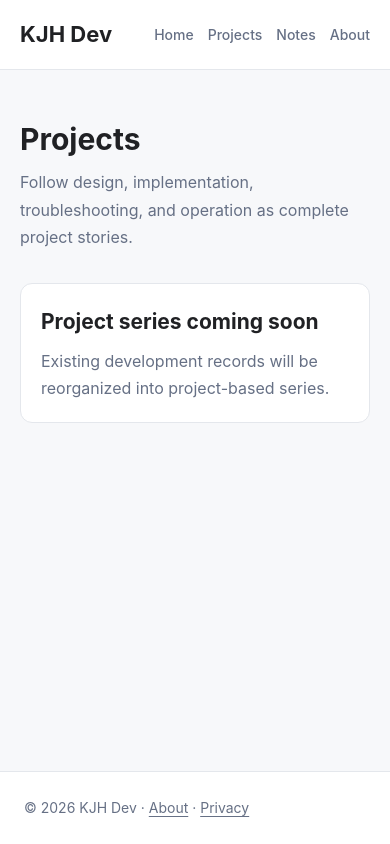
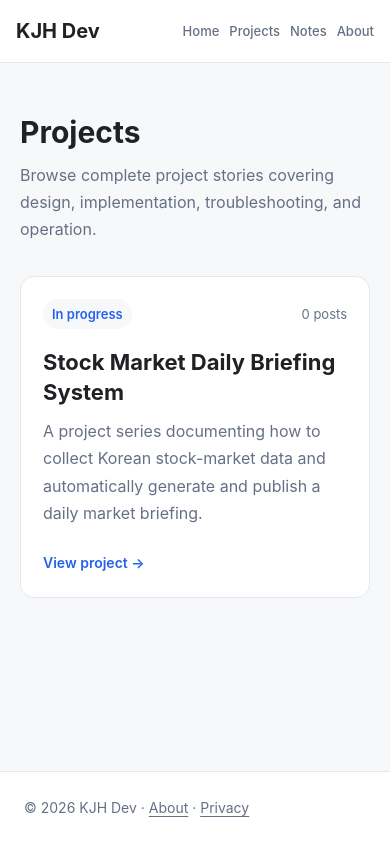
Before and after one commit to kjhdev/kjhdev.github.io, an Astro site: page /en/projects/ in a window 390 px wide. Built offline with nearby package versions, Linux system fonts and the light colour scheme; Astro itself is replaced by a stand-in of ours.

Commit message:
프로젝트 카드 및 상세 페이지 구조 추가

```diff
--- a/src/content.config.ts
+++ b/src/content.config.ts
@@ -18,7 +18,7 @@ const blog = defineCollection({
     updatedDate: z.coerce.date().optional(),
 
     // 기존 글은 별도 수정 없이 개발노트로 분류한다.
-    // 프로젝트 글은 postType: project 와 project 값을 함께 지정한다.
+    // 프로젝트 글은 postType: project, project: 프로젝트 ID를 지정한다.
     postType: z.enum(['project', 'note']).default('note'),
     project: z.string().trim().min(1).optional(),
     seriesOrder: z.coerce.number().int().positive().optional(),
--- /dev/null
+++ b/src/data/projects.ts
@@ -0,0 +1,32 @@
+export type ProjectLang = 'ko' | 'en';
+
+type LocalizedText = Record<ProjectLang, string>;
+
+export interface ProjectDefinition {
+  id: string;
+  title: LocalizedText;
+  description: LocalizedText;
+  status: LocalizedText;
+}
+
+export const projects: ProjectDefinition[] = [
+  {
+    id: 'stock-market-daily-briefing',
+    title: {
+      ko: '주식시장 데일리 브리핑 시스템',
+      en: 'Stock Market Daily Briefing System',
+    },
+    description: {
+      ko: '국내 주식시장 데이터를 수집하고 정리해 매일 브리핑을 자동으로 생성·배포하는 시스템을 만드는 과정을 기록합니다.',
+      en: 'A project series documenting how to collect Korean stock-market data and automatically generate and publish a daily market briefing.',
+    },
+    status: {
+      ko: '진행 중',
+      en: 'In progress',
+    },
+  },
+];
+
+export function getProjectById(id: string) {
+  return projects.find((project) => project.id === id);
+}
--- a/src/pages/[lang]/projects/index.astro
+++ b/src/pages/[lang]/projects/index.astro
@@ -1,6 +1,7 @@
 ---
 import { getCollection } from 'astro:content';
 import BaseLayout from '../../../layouts/BaseLayout.astro';
+import { projects as projectDefinitions } from '../../../data/projects';
 
 export function getStaticPaths() {
   return [
@@ -23,27 +24,10 @@ const projectPosts = (await getCollection('blog'))
       post.data.postType === 'project'
   );
 
-const projectMap = new Map<string, typeof projectPosts>();
-
-for (const post of projectPosts) {
-  const projectName = post.data.project ?? (lang === 'ko' ? '기타 프로젝트' : 'Other Projects');
-  const items = projectMap.get(projectName) ?? [];
-  items.push(post);
-  projectMap.set(projectName, items);
-}
-
-const projects = Array.from(projectMap.entries())
-  .map(([name, posts]) => ({
-    name,
-    posts: posts.sort((a, b) => {
-      const orderA = a.data.seriesOrder ?? Number.MAX_SAFE_INTEGER;
-      const orderB = b.data.seriesOrder ?? Number.MAX_SAFE_INTEGER;
-
-      if (orderA !== orderB) return orderA - orderB;
-      return a.data.pubDate.getTime() - b.data.pubDate.getTime();
-    }),
-  }))
-  .sort((a, b) => a.name.localeCompare(b.name));
+const projects = projectDefinitions.map((project) => ({
+  ...project,
+  postCount: projectPosts.filter((post) => post.data.project === project.id).length,
+}));
 ---
 
 <BaseLayout
@@ -60,49 +44,28 @@ const projects = Array.from(projectMap.entries())
       <h1>{lang === 'ko' ? '프로젝트' : 'Projects'}</h1>
       <p>
         {lang === 'ko'
-          ? '실제 서비스를 만들면서 진행한 설계, 구현, 문제 해결 과정을 하나의 흐름으로 기록합니다.'
-          : 'Follow design, implementation, troubleshooting, and operation as complete project stories.'}
+          ? '실제 서비스를 만들면서 진행한 설계, 구현, 문제 해결 과정을 프로젝트별로 정리합니다.'
+          : 'Browse complete project stories covering design, implementation, troubleshooting, and operation.'}
       </p>
     </div>
 
-    {
-      projects.length === 0 ? (
-        <div class="post-card">
-          <h2 class="post-title">
-            {lang === 'ko' ? '프로젝트 시리즈 준비 중' : 'Project series coming soon'}
-          </h2>
-          <p class="post-description">
-            {lang === 'ko'
-              ? '기존 개발 기록을 프로젝트 단위의 연속된 글로 정리해 순차적으로 추가합니다.'
-              : 'Existing development records will be reorganized into project-based series.'}
-          </p>
-        </div>
-      ) : (
-        <div class="project-list">
-          {projects.map((project) => (
-            <section class="project-section">
-              <h2 class="section-title">{project.name}</h2>
-              <div class="post-list">
-                {project.posts.map((post) => {
-                  const slug = post.id.split('/').pop();
-
-                  return (
-                    <a class="post-card" href={`/${lang}/posts/${slug}/`}>
-                      <h3 class="post-title">{post.data.title}</h3>
-                      <p class="post-description">{post.data.description}</p>
-                      <div class="post-meta">
-                        {post.data.seriesOrder &&
-                          `${lang === 'ko' ? '시리즈 ' : 'Part '}${post.data.seriesOrder} · `}
-                        {post.data.pubDate.toLocaleDateString(lang === 'ko' ? 'ko-KR' : 'en-US')}
-                      </div>
-                    </a>
-                  );
-                })}
-              </div>
-            </section>
-          ))}
-        </div>
-      )
-    }
+    <div class="project-grid">
+      {projects.map((project) => (
+        <a class="project-card" href={`/${lang}/projects/${project.id}/`}>
+          <div class="project-card-meta">
+            <span class="project-status">{project.status[lang]}</span>
+            <span>
+              {project.postCount}
+              {lang === 'ko' ? '개의 글' : ' posts'}
+            </span>
+          </div>
+          <h2>{project.title[lang]}</h2>
+          <p>{project.description[lang]}</p>
+          <span class="project-card-link">
+            {lang === 'ko' ? '프로젝트 보기 →' : 'View project →'}
+          </span>
+        </a>
+      ))}
+    </div>
   </section>
 </BaseLayout>
--- a/src/styles/global.css
+++ b/src/styles/global.css
@@ -48,9 +48,23 @@ a { color: inherit; text-decoration: none; } a:hover { color: var(--accent); }
 .category-card:hover { transform: translateY(-2px); box-shadow: 0 6px 20px rgb(0 0 0 / 6%); color: inherit; } .category-card strong { font-size: 18px; } .category-card span { color: var(--subtext); font-size: 14px; }
 .category-page-header { margin-bottom: 32px; } .category-page-header h1 { margin: 12px 0 4px; font-size: 36px; } .category-page-header p { margin: 0; color: var(--subtext); }
 .back-link { color: var(--accent); font-size: 14px; } .back-link:hover { text-decoration: underline; }
+.project-grid { display: grid; grid-template-columns: repeat(2, minmax(0, 1fr)); gap: 18px; }
+.project-card { display: flex; min-height: 250px; flex-direction: column; padding: 26px; background: var(--surface); border: 1px solid var(--border); border-radius: 14px; transition: transform .15s ease, box-shadow .15s ease, border-color .15s ease; }
+.project-card:hover { transform: translateY(-3px); border-color: #cbd5e1; box-shadow: 0 8px 24px rgb(0 0 0 / 7%); color: inherit; }
+.project-card h2 { margin: 18px 0 10px; font-size: 22px; line-height: 1.4; }
+.project-card p { margin: 0; color: var(--subtext); }
+.project-card-meta { display: flex; align-items: center; justify-content: space-between; gap: 12px; color: var(--subtext); font-size: 13px; }
+.project-status { display: inline-flex; align-items: center; padding: 4px 9px; border-radius: 999px; background: var(--bg); color: var(--accent); font-weight: 600; }
+.project-card-link { margin-top: auto; padding-top: 24px; color: var(--accent); font-size: 14px; font-weight: 600; }
+.project-detail-header { margin: 20px 0 44px; padding: 32px; background: var(--surface); border: 1px solid var(--border); border-radius: 14px; }
+.project-detail-header h1 { margin: 18px 0 10px; font-size: 36px; line-height: 1.3; }
+.project-detail-header p { margin: 0; color: var(--subtext); font-size: 17px; }
+.project-posts-section { margin-top: 0; }
+.project-series-order { margin: 0 0 8px; color: var(--accent); font-weight: 600; }
 @media (max-width: 640px) {
-  .header-inner { padding: 16px 20px; } .site-nav { gap: 14px; } .site-nav a { font-size: 14px; }
+  .header-inner { padding: 14px 16px; gap: 12px; } .site-title { flex-shrink: 0; font-size: 20px; } .site-nav { gap: 10px; } .site-nav a { font-size: 13px; white-space: nowrap; }
   .main-container { padding: 32px 20px 60px; } .hero h1 { font-size: 32px; } .post-card { padding: 20px; }
   .article { padding: 24px 20px; } .article-title { font-size: 28px; } .article-body { font-size: 16px; } .article-body h2 { font-size: 23px; }
-  .category-list { grid-template-columns: 1fr; } .page-title, .category-page-header h1 { font-size: 30px; }
+  .category-list, .project-grid { grid-template-columns: 1fr; } .page-title, .category-page-header h1, .project-detail-header h1 { font-size: 30px; }
+  .project-card { min-height: 220px; padding: 22px; } .project-detail-header { padding: 24px 20px; }
 }
```
Also changed, not shown: src/pages/[lang]/projects/[project].astro (added, +106 -0 lines).
